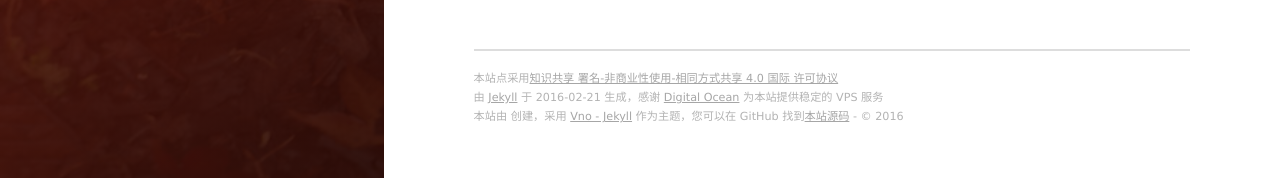
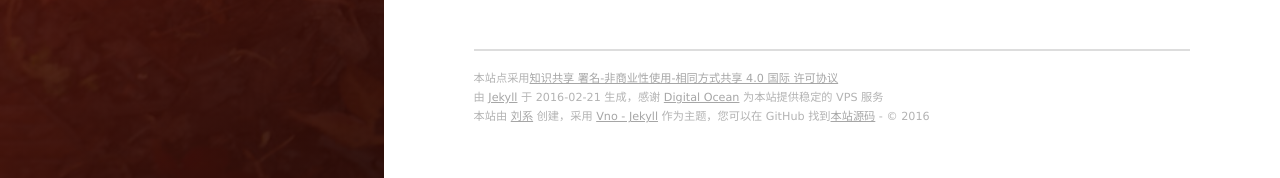
Before and after one commit to liuxieric123/liuxieric123.github.io, a Jekyll site: the page built from _posts/2016-02-15-sample-post.markdown, in a window 1280 px wide and 1232 px high. Shown: the part 1051-1229 px from the top of the window. Built offline with Jekyll 4.4.1, drawn with Linux system fonts in a browser that asks for light colours; nearby versions of some CDN libraries; Markdown is read by kramdown in place of the engine named in the settings; comment, search, counter and statistics services are not loaded.

Commit message:
注脚改变

```diff
--- a/_config.yml
+++ b/_config.yml
@@ -3,7 +3,7 @@ title: Simplelotus
 #subtitle: A blog of liuxi
 #welcome_message: <a href="https://github.com/onevcat/vno-jekyll" target="_blank">Download the theme</a>
 description: 欢迎来到我的个人网页
-creator: <a href="http://liuxieric123.github.io"></a>
+creator: <a href="http://liuxieric123.github.io">刘系</a>
 
 url: "http://blog.simplelotus.top"
 
```
